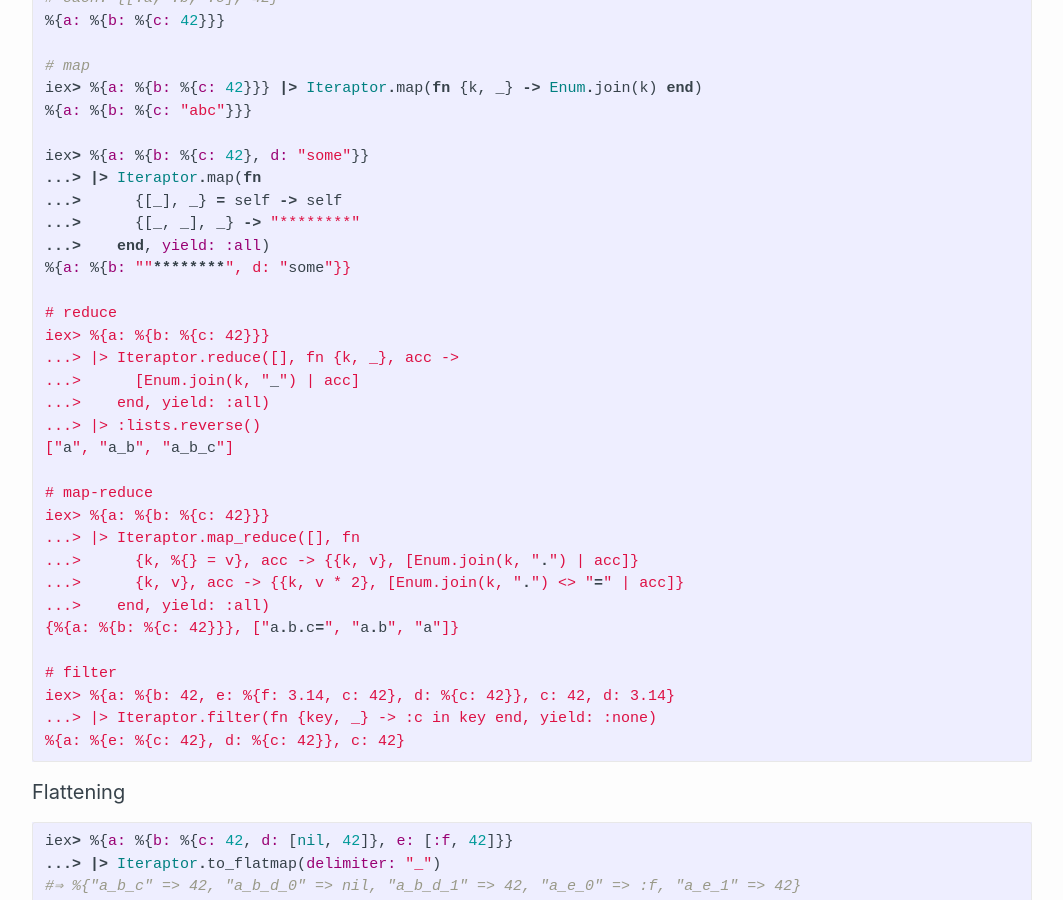
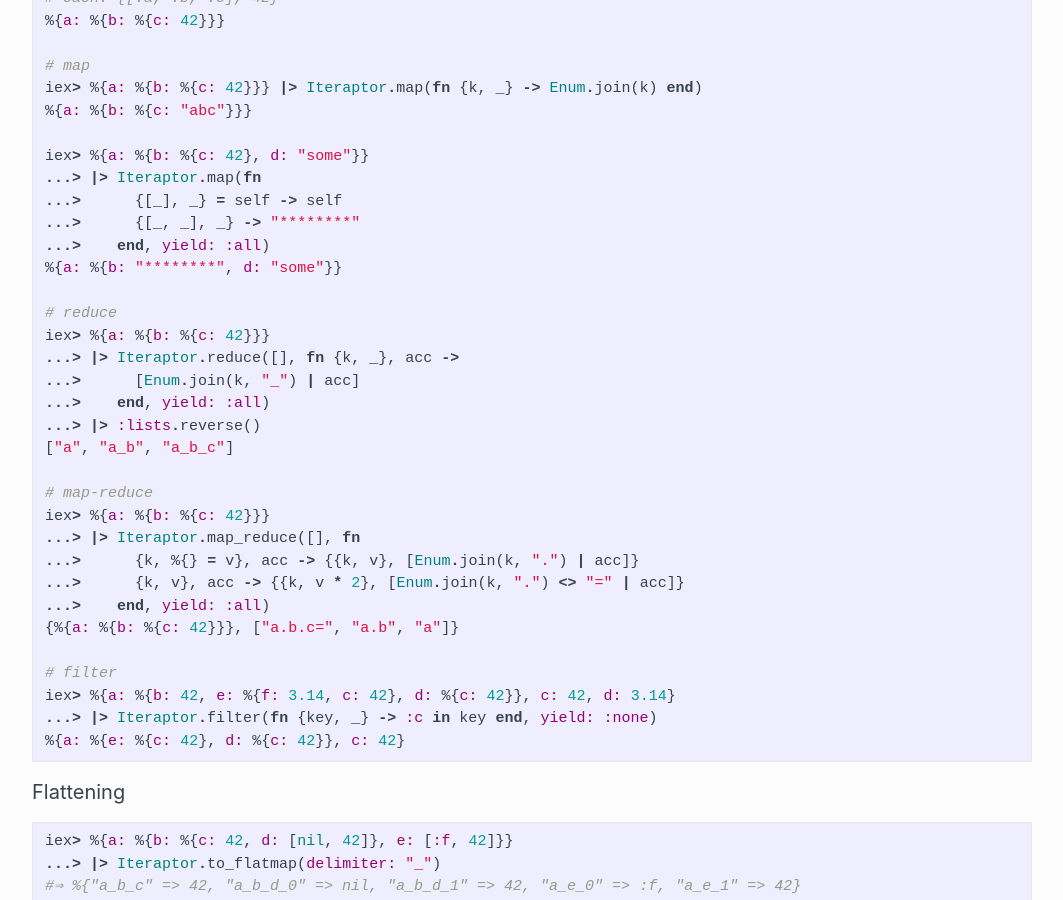
Before and after one commit to kantox/kantox.github.io, a Jekyll site: the page built from _posts/2019-12-30-iteraptor-for-elixir.md, in a window 1280 px wide and 900 px high, scrolled down 2348 px. Shown: the whole window, without its empty margins (108-1171 px from the left). Built offline with Jekyll 4.4.1, drawn with Linux system fonts in a browser that asks for light colours.

```diff
--- a/_posts/2019-12-30-iteraptor-for-elixir.md
+++ b/_posts/2019-12-30-iteraptor-for-elixir.md
@@ -107,7 +107,7 @@ iex> %{a: %{b: %{c: 42}, d: "some"}}
 ...>      {[_], _} = self -> self
 ...>      {[_, _], _} -> "********"
 ...>    end, yield: :all)
-%{a: %{b: ""********", d: "some"}}
+%{a: %{b: "********", d: "some"}}
 
 # reduce
 iex> %{a: %{b: %{c: 42}}}
```
